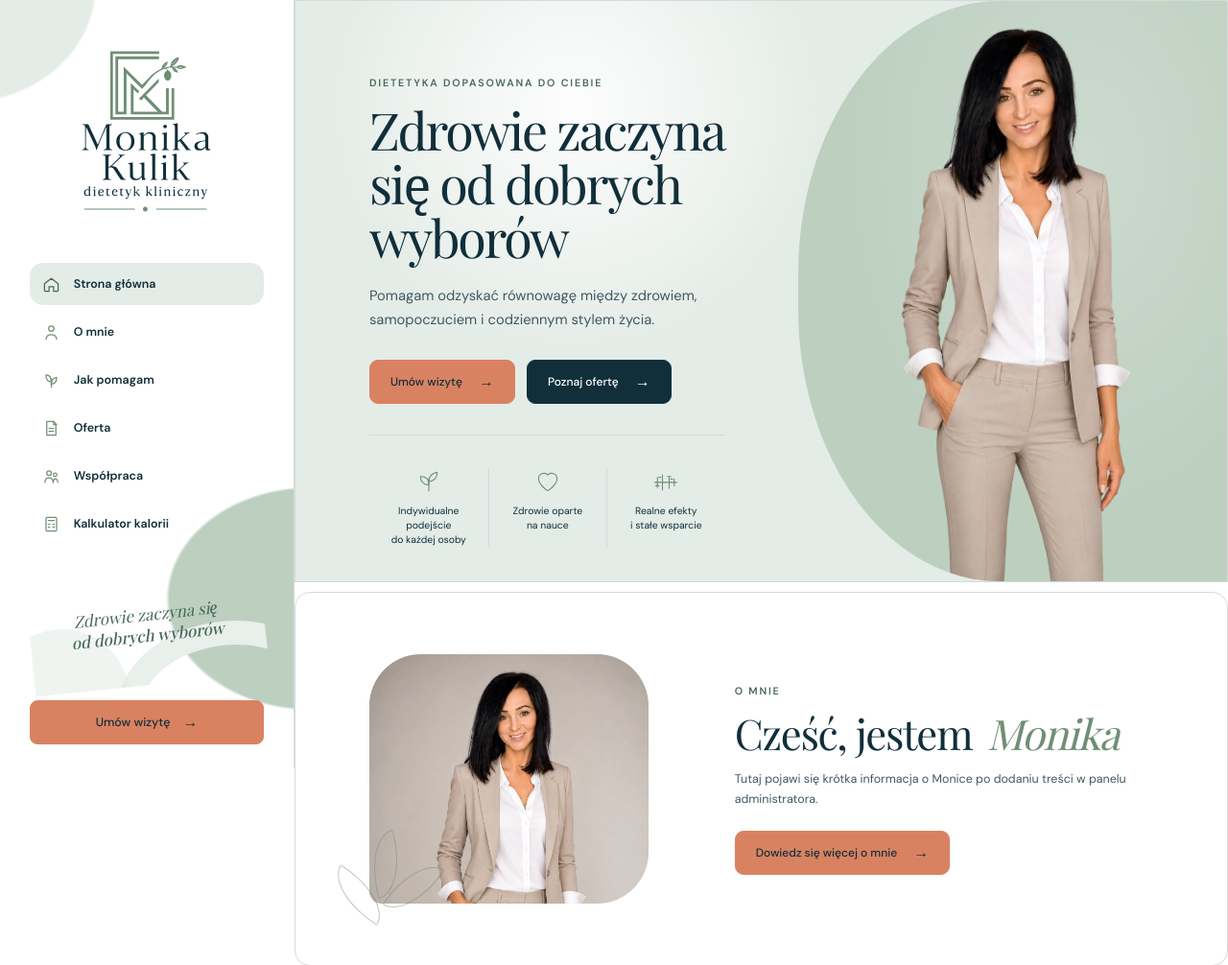
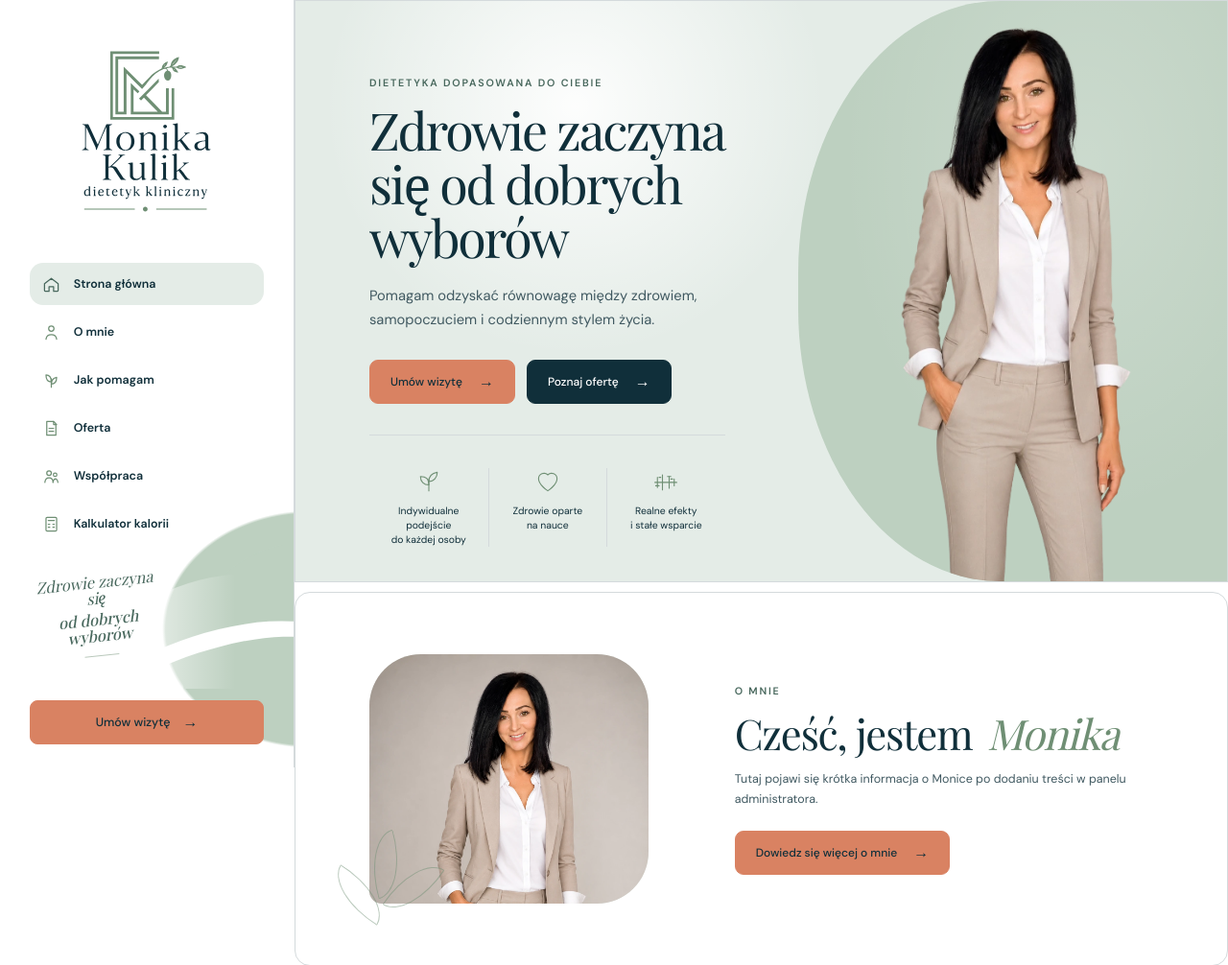
Before and after one commit to BartoszPoluszczyk/Monika-WebSite, a Django app: page / in a window 1280 px wide. Shown: the top 1006 px of the page at 96% size. Run offline with Django 5.2, Linux system fonts and the light colour scheme; data that the repository does not hold is empty; some web fonts are replaced.

Commit message:
Popraw dolną dekorację pionowego navbaru

```diff
--- a/main/templates/main/partials/navbar.html
+++ b/main/templates/main/partials/navbar.html
@@ -50,8 +50,13 @@
             </div>
 
             <div class="navbar-signature" aria-hidden="true">
-                <span>Zdrowie zaczyna się</span>
-                <strong>od dobrych wyborów</strong>
+                <div class="navbar-signature-copy">
+                    <span>Zdrowie zaczyna się</span>
+                    <strong>od dobrych wyborów</strong>
+                </div>
+                <div class="navbar-signature-art">
+                    <img src="{% static 'images/navbar-salad-bowl.png' %}" alt="">
+                </div>
             </div>
 
             <a class="navbar-cta" href="{% url 'booking:book' %}">Umów wizytę <span aria-hidden="true">→</span></a>
--- a/static/css/style.css
+++ b/static/css/style.css
@@ -327,8 +327,7 @@ a {
         border-right: 1px solid var(--color-border-subtle);
         border-radius: 0;
         background:
-            radial-gradient(ellipse 105% 36% at -12% -2%, var(--palette-green-pastel) 0 42%, transparent 43%),
-            radial-gradient(ellipse 115% 34% at 106% 78%, var(--palette-green-pastel-strong) 0 42%, transparent 43%),
+            radial-gradient(ellipse 118% 36% at 106% 82%, var(--palette-green-pastel-strong) 0 42%, transparent 43%),
             var(--palette-white);
         backdrop-filter: none;
         overflow: hidden;
@@ -402,48 +401,91 @@ a {
 
     .navbar-signature {
         position: relative;
-        margin: auto 0 16px;
-        padding: 31px 14px 42px;
+        height: 190px;
+        margin: auto -34px 12px;
         overflow: hidden;
+        isolation: isolate;
+    }
+
+    .navbar-signature::before,
+    .navbar-signature::after {
+        content: "";
+        position: absolute;
+        z-index: -2;
+        border-radius: 50%;
+        pointer-events: none;
+    }
+
+    .navbar-signature::before {
+        width: 265px;
+        height: 265px;
+        right: -146px;
+        bottom: -112px;
+        background: var(--palette-green-pastel-strong);
+    }
+
+    .navbar-signature::after {
+        width: 290px;
+        height: 112px;
+        right: -54px;
+        bottom: -55px;
+        border: 18px solid var(--palette-white);
+        transform: rotate(-18deg);
+    }
+
+    .navbar-signature-copy {
+        position: relative;
+        z-index: 2;
+        width: 142px;
+        margin: 30px 0 0 34px;
         color: var(--color-accent-strong);
         font-family: var(--font-heading);
-        font-size: 1.05rem;
+        font-size: 1.02rem;
         font-style: italic;
         line-height: 1.06;
         text-align: center;
         transform: rotate(-6deg);
     }
 
-    .navbar-signature::before,
-    .navbar-signature::after {
+    .navbar-signature-copy::after {
+        content: "";
+        width: 36px;
+        height: 1px;
+        margin: 12px auto 0;
+        display: block;
+        background: var(--color-border-emphasis);
+    }
+
+    .navbar-signature-copy span,
+    .navbar-signature-copy strong { display: block; }
+
+    .navbar-signature-copy strong { margin-top: 4px; font-weight: 500; }
+
+    .navbar-signature-art {
+        position: absolute;
+        right: -28px;
+        bottom: -12px;
+        width: 218px;
+        height: 132px;
+        z-index: -1;
+        overflow: hidden;
+        border-radius: 66% 0 0 0;
+    }
+
+    .navbar-signature-art::after {
         content: "";
         position: absolute;
-        z-index: -1;
-        border-radius: 50%;
-        pointer-events: none;
-    }
-
-    .navbar-signature::before {
-        width: 235px;
-        height: 176px;
-        right: -72px;
-        bottom: -118px;
-        border: 25px solid color-mix(in srgb, var(--palette-white) 66%, var(--palette-green-pastel-strong));
-    }
-
-    .navbar-signature::after {
-        width: 158px;
-        height: 188px;
-        left: -64px;
-        bottom: -117px;
-        background: color-mix(in srgb, var(--palette-green-pastel) 58%, transparent);
-        transform: rotate(30deg);
-    }
-
-    .navbar-signature span,
-    .navbar-signature strong { display: block; }
-
-    .navbar-signature strong { margin-top: 4px; font-weight: 500; }
+        inset: 0;
+        background: linear-gradient(90deg, rgba(255, 255, 255, 0.86), transparent 58%);
+    }
+
+    .navbar-signature-art img {
+        width: 100%;
+        height: 100%;
+        display: block;
+        object-fit: cover;
+        object-position: 80% 86%;
+    }
 
     .navbar-cta {
         width: 100%;
```
Also changed, not shown: static/images/navbar-salad-bowl.png (added).
